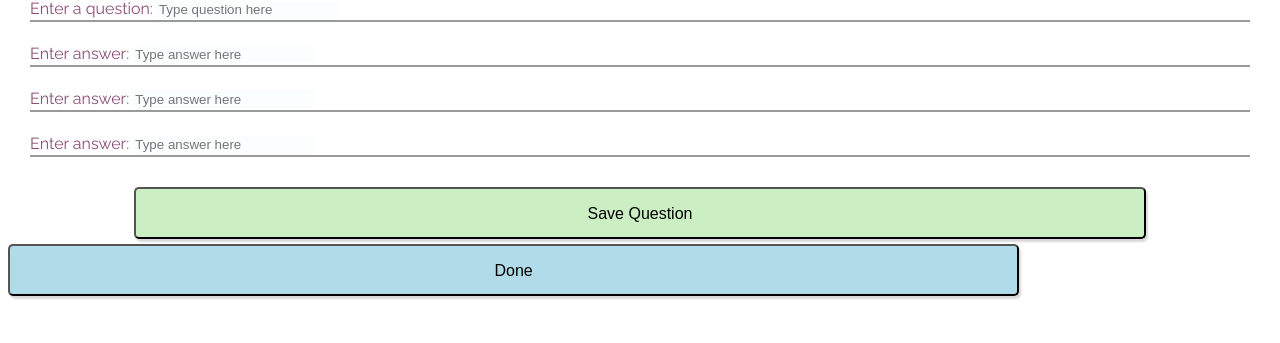
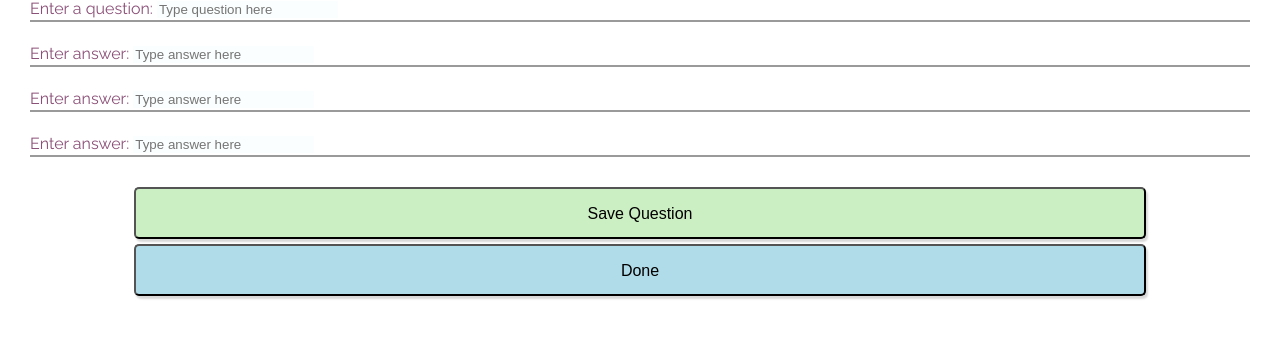
Before and after one commit to chinhle23-zz/monitorme, a Django app: page /tracker/1 in a window 1280 px wide. Shown: the part 263-606 px from the top of the page. Run offline with Django 3.2, Linux system fonts and the light colour scheme; tables that the repository leaves empty hold one stand-in row (values such as "Sample post"); some libraries are stand-ins or nearby versions.

Commit message:
Centered done button

```diff
--- a/core/static/css/style.css
+++ b/core/static/css/style.css
@@ -331,6 +331,10 @@ span {
     border-bottom: 1px solid black;
 }
 
+.done {
+    margin-top: 0;
+}
+
 
   @media screen
   and (min-width: 450px)
--- a/core/templates/core/trackergroup_detail.html
+++ b/core/templates/core/trackergroup_detail.html
@@ -44,11 +44,13 @@
                 </button>
             </div>
         </form>
+    <div class="needscenter done">
         <a href="{% url 'index' %}">
             <button class="tracker-button button2">
                 Done
             </button>
         </a>
+    </div>
     </div>
 </div>
 
```
